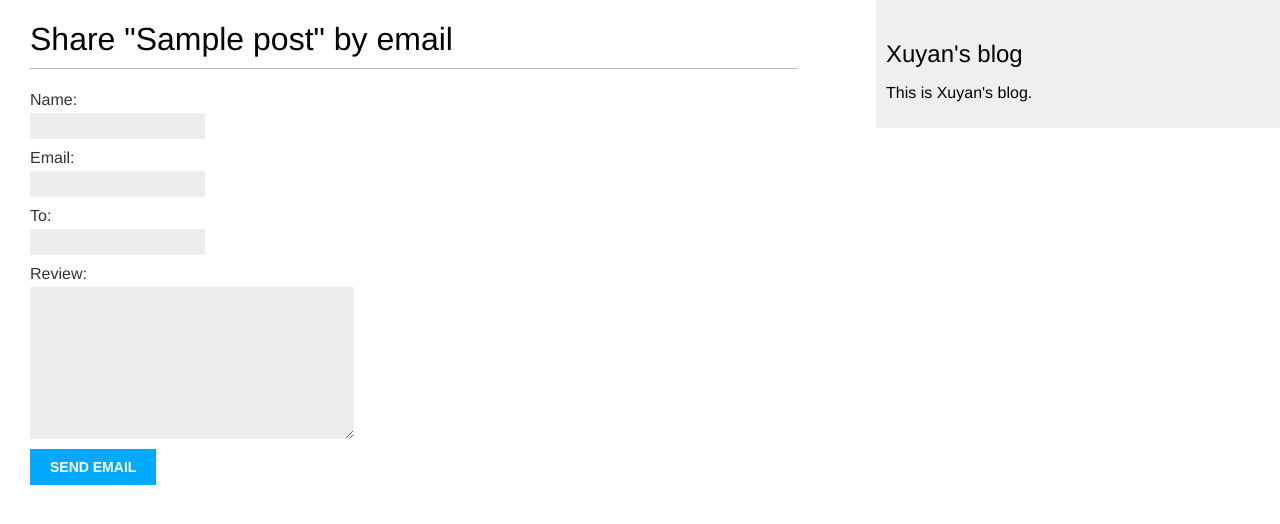
After one commit to irobot0/microblog, a Django app: page /blog/1/share/ in a window 1280 px wide. The commit adds this page. Shown: the top 524 px of the page. Run offline with Django 3.2, Linux system fonts and the light colour scheme; tables that the repository leaves empty hold one stand-in row (values such as "Sample post").

Commit message:
2.1  Sharing Posts by Email

```diff
--- /dev/null
+++ b/microblog/blog/forms.py
@@ -0,0 +1,9 @@
+from django import forms
+
+
+class EmailPostForm(forms.Form):
+    name = forms.CharField(max_length=25)
+    email = forms.EmailField()
+    to = forms.EmailField()
+    review = forms.CharField(required=False,
+                             widget=forms.Textarea)
--- a/microblog/blog/static/css/blog.css
+++ b/microblog/blog/static/css/blog.css
@@ -46,3 +46,37 @@ p.date {
     margin: 40px 0;
     font-weight: bold;
 }
+
+/* forms */
+label {
+    float: left;
+    clear: both;
+    color: #333;
+    margin-bottom: 4px;
+}
+
+input, textarea {
+    clear: both;
+    float: left;
+    margin: 0 0 10px;
+    background: #ededed;
+    border: 0;
+    padding: 6px 10px;
+    font-size: 12px;
+}
+
+input[type=submit] {
+    font-weight: bold;
+    background: #00abff;
+    color: #fff;
+    padding: 10px 20px;
+    font-size: 14px;
+    text-transform: uppercase;
+}
+
+.errorlist {
+    color: #cc0033;
+    float: left;
+    clear: both;
+    padding-left: 10px;
+}
--- /dev/null
+++ b/microblog/blog/templates/blog/post/share_to_send.html
@@ -0,0 +1,12 @@
+{% extends "blog/base.html" %}
+
+{% block title %}Share a post{% endblock %}
+
+{% block content %}
+    <h1>Share "{{ post.title }}" by email</h1>
+    <form action="." method="post">
+        {{ form.as_p }}
+        {% csrf_token %}
+        <input type="submit" value="Send email">
+    </form>
+{% endblock %}
--- a/microblog/blog/urls.py
+++ b/microblog/blog/urls.py
@@ -9,4 +9,7 @@ urlpatterns = [
     url(r'^(?P<year>\d{4})/(?P<month>\d{2})/(?P<day>\d{2})/(?P<post>[-\w]+)/$',
         views.post_detail,
         name='post_detail'),
+
+    # Share a post via email. e.g. /blog/2/share/
+    url(r'^(?P<post_id>\d+)/share/$', views.post_share, name='post_share'),
 ]
--- a/microblog/blog/views.py
+++ b/microblog/blog/views.py
@@ -1,10 +1,11 @@
-from django.core.paginator import EmptyPage
-from django.core.paginator import PageNotAnInteger
-from django.core.paginator import Paginator
+from django.conf import settings
+from django.core.mail import send_mail
 from django.shortcuts import get_object_or_404
 from django.shortcuts import render
 from django.views.generic import ListView
+from smtplib import SMTPException
 
+from .forms import EmailPostForm
 from .models import Post
 
 
@@ -23,3 +24,61 @@ def post_detail(request, year, month, day, post):
                              published_time__month=month,
                              published_time__day=day)
     return render(request, 'blog/post/detail.html', {'post': post})
+
+
+def mail_delivered(subject, message, sender, receivers):
+    try:
+        send_mail(subject, message, sender, receivers, fail_silently=False)
+    except SMTPException:
+        return False
+    else:
+        return True
+
+
+def post_share(request, post_id):
+    post = get_object_or_404(Post, id=post_id, status=Post.STATUS_PUBLISHED)
+    if request.method == 'POST':
+        form = EmailPostForm(request.POST)
+        if form.is_valid():
+            form_data = form.cleaned_data
+            post_url = request.build_absolute_uri(post.get_absolute_url())
+            subject = '{} ({}) recommends you reading "{}"'.format(
+                form_data['name'], form_data['email'], post.title
+            )
+            message = 'Read "{}" at {}\n\n{}\'s comments: {}'.format(
+                post.title, post_url, form_data['name'], form_data['review']
+            )
+            sender = settings.EMAIL_HOST_USER
+            receivers = [form_data['to']]
+            if mail_delivered(subject, message, sender, receivers):
+                print('mail is delivered')
+                template = 'blog/post/share_sent_succeed.html'
+                context = {
+                    'post': post,
+                    'form_data': form_data,
+                }
+                return render(request, template, context)
+            else:
+                print('mail not delivered')
+                template = 'blog/post/share_sent_failed.html'
+                context = {
+                    'post': post,
+                    'form': form,
+                    'error_msg': 'SMTPException',
+                }
+                return render(request, template, context)
+        else:
+            template = 'blog/post/share_to_send.html'
+            context = {
+                'post': post,
+                'form': form,
+            }
+            return render(request, template, context)
+    else:
+        template = 'blog/post/share_to_send.html'
+        form = EmailPostForm()
+        context = {
+            'post': post,
+            'form': form,
+        }
+        return render(request, template, context)
```
Also changed, not shown: microblog/blog/templates/blog/post/detail.html (+6 -1 lines), microblog/blog/templates/blog/post/share_sent_failed.html (added, +15 -0 lines), microblog/blog/templates/blog/post/share_sent_succeed.html (added, +10 -0 lines), microblog/microblog/settings.py (+8 -0 lines).
